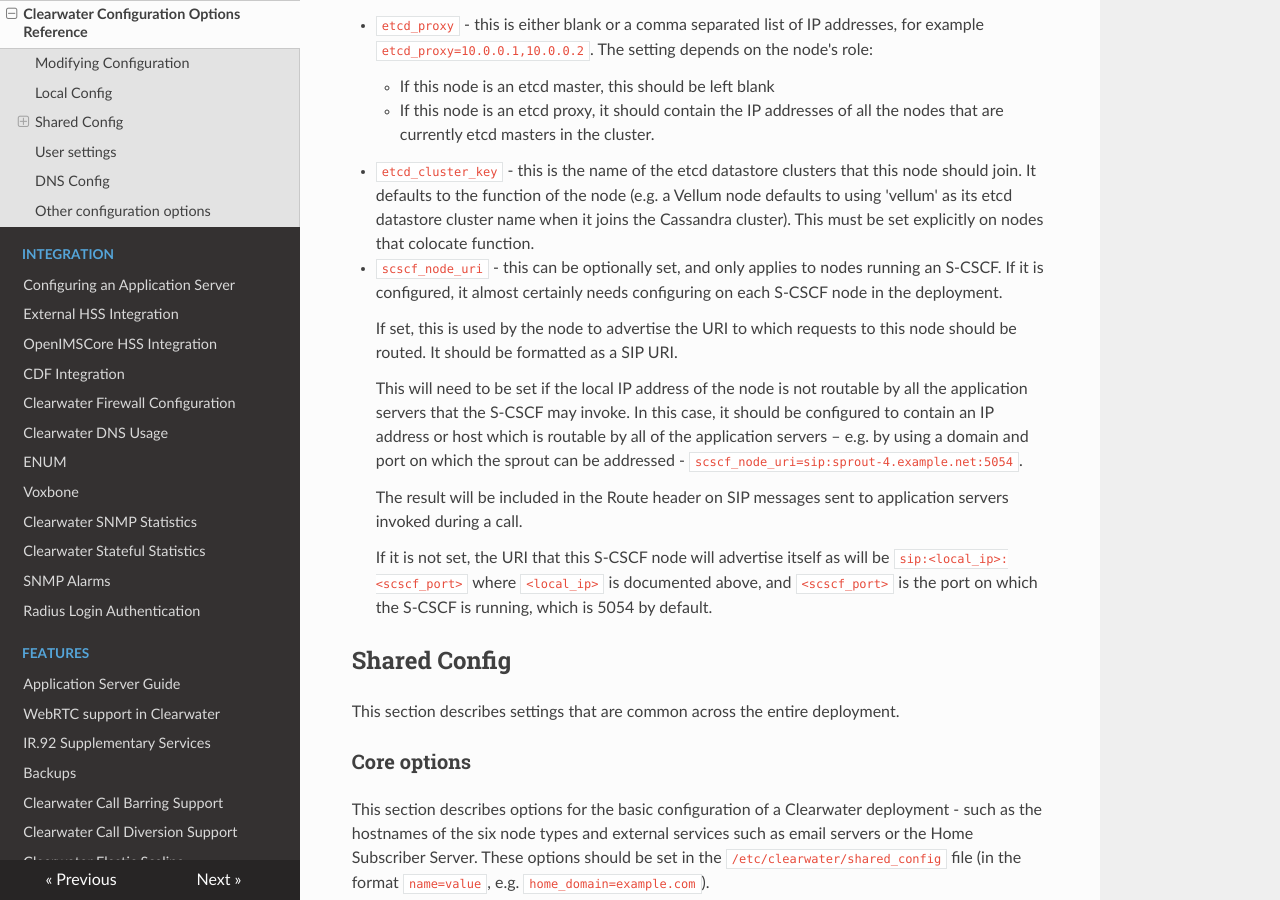
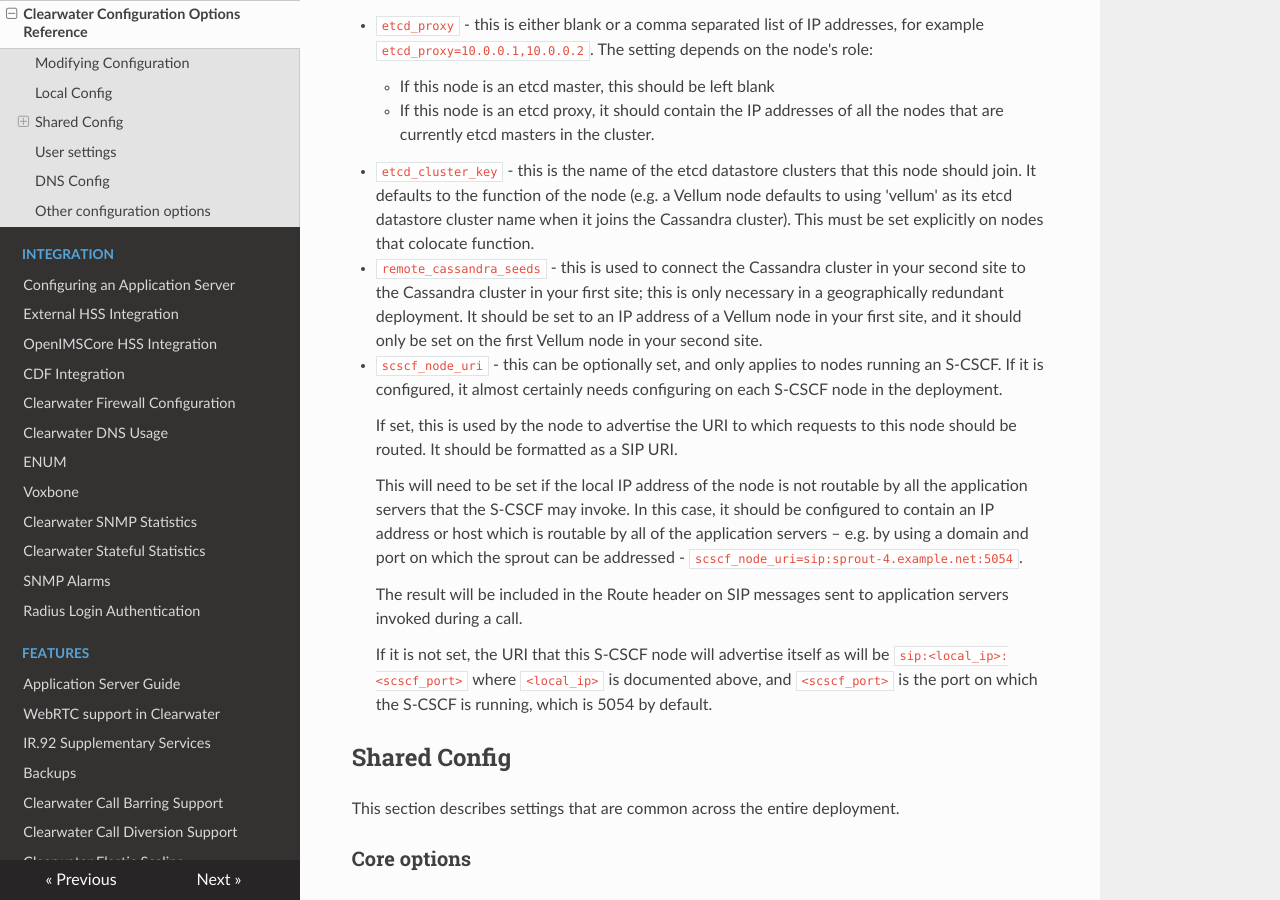
Before and after one commit to Metaswitch/clearwater-readthedocs, an MkDocs documentation site: the page built from docs/Clearwater_Configuration_Options_Reference.md, in a window 1280 px wide and 900 px high, scrolled down 1636 px. Built offline with MkDocs 1.6.1, drawn with Linux system fonts in a browser that asks for light colours; nearby versions of some CDN libraries; old or Windows-style settings are respelled for this version of MkDocs.

Commit message:
Add remote_cassandra_seeds

```diff
--- a/docs/Clearwater_Configuration_Options_Reference.md
+++ b/docs/Clearwater_Configuration_Options_Reference.md
@@ -39,6 +39,7 @@ This section describes settings that are specific to a single node and are not a
     * If this node is an etcd master, this should be left blank
     * If this node is an etcd proxy, it should contain the IP addresses of all the nodes that are currently etcd masters in the cluster.
 * `etcd_cluster_key` - this is the name of the etcd datastore clusters that this node should join. It defaults to the function of the node (e.g. a Vellum node defaults to using 'vellum' as its etcd datastore cluster name when it joins the Cassandra cluster). This must be set explicitly on nodes that colocate function.
+* `remote_cassandra_seeds` - this is used to connect the Cassandra cluster in your second site to the Cassandra cluster in your first site; this is only necessary in a geographically redundant deployment. It should be set to an IP address of a Vellum node in your first site, and it should only be set on the first Vellum node in your second site.
 * `scscf_node_uri` - this can be optionally set, and only applies to nodes running an S-CSCF. If it is configured, it almost certainly needs configuring on each S-CSCF node in the deployment.
 
     If set, this is used by the node to advertise the URI to which requests to this node should be routed. It should be formatted as a SIP URI.
```
